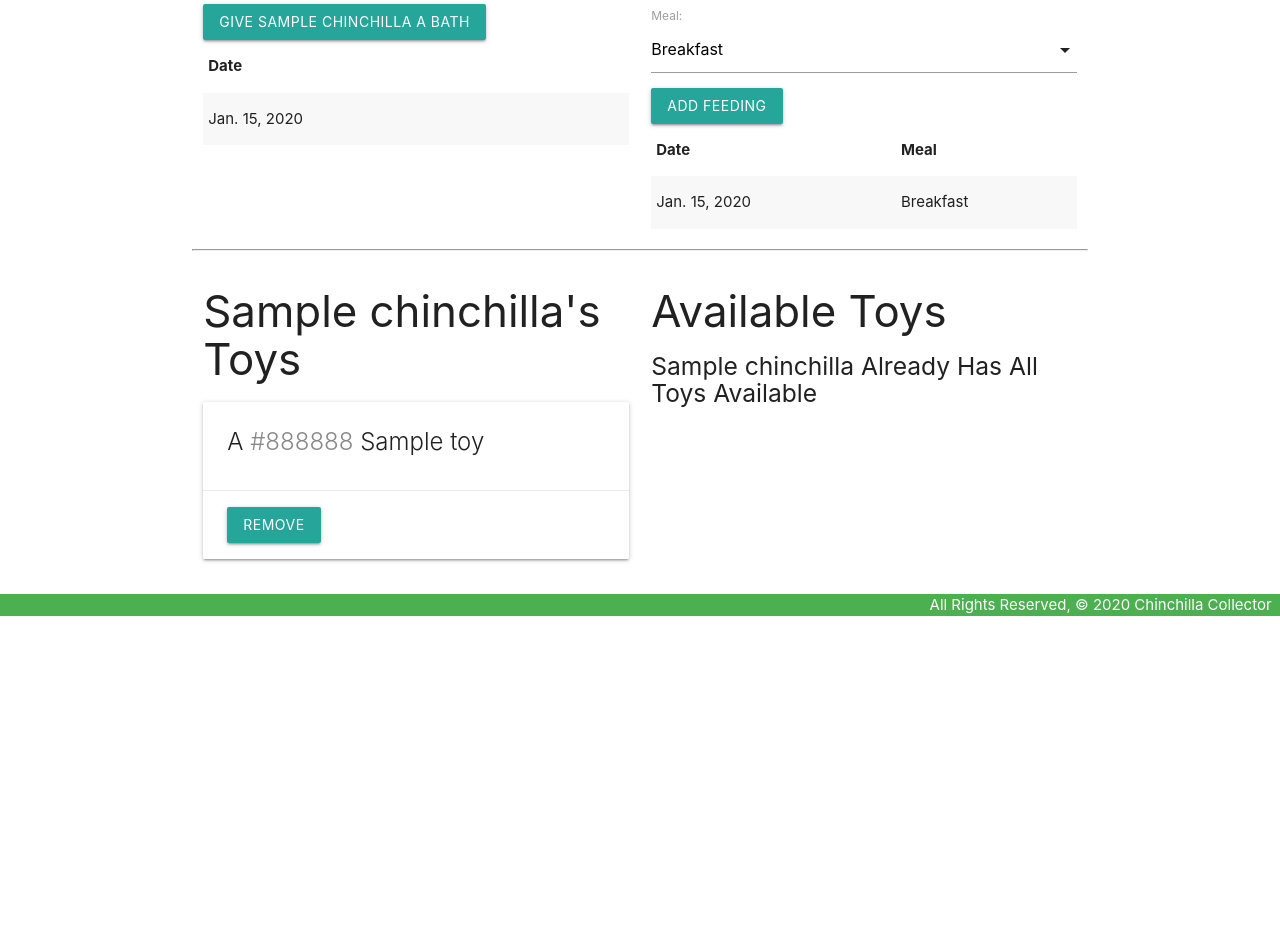
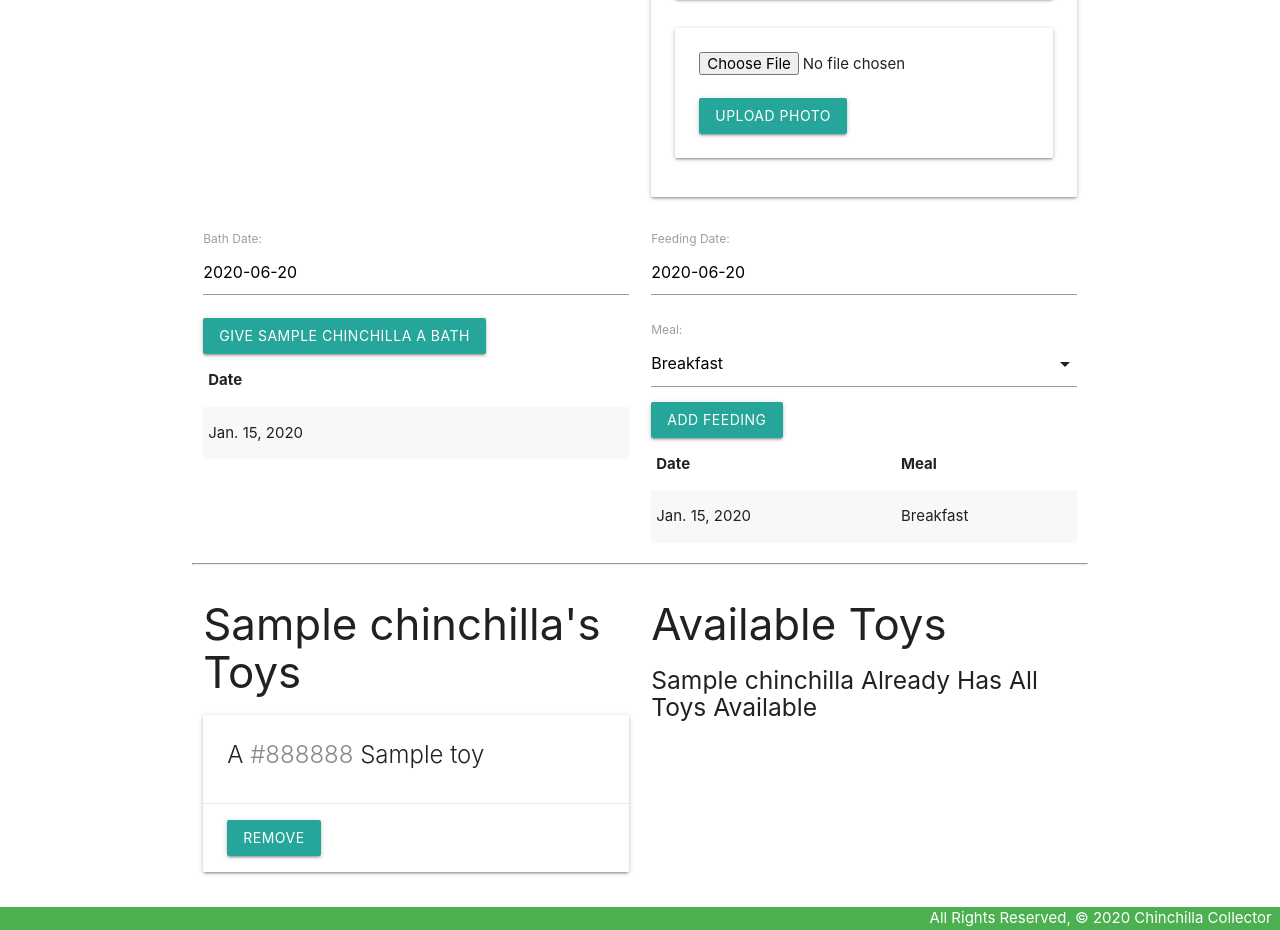
Before and after one commit to kimberlyalord/chinchilla_collector, a Django app: page /chinchillas/1/ in a window 1280 px wide. Shown: the part 536-1466 px from the top of the page. Before the commit the page ends 1152 px from the top, so only its background shows below. Run offline with Django 3.2, Linux system fonts and the light colour scheme; tables that the repository leaves empty hold one stand-in row (values such as "Sample post").

Commit message:
Finish Add Photo functionality

```diff
--- a/main_app/models.py
+++ b/main_app/models.py
@@ -56,3 +56,10 @@ class Bath(models.Model):
 
     class Meta:
         ordering = ['-date']
+
+class Photo(models.Model):
+    url = models.CharField(max_length=300)
+    chinchilla = models.ForeignKey(Chinchilla, on_delete=models.CASCADE)
+
+    def __str__(self):
+        return f"Photo for chinchilla_id: {self.chinchilla_id} @{self.url}"
--- a/main_app/templates/chinchillas/detail.html
+++ b/main_app/templates/chinchillas/detail.html
@@ -4,7 +4,7 @@
 <h1>Chinchilla Details</h1>
 
 <div class="row">
-    <div class="col s12">
+    <div class="col s6">
         <div class="card">
             <div class="card-content">
                 <span class="card-title">{{ chinchilla.name }}</span>
@@ -15,6 +15,24 @@
             <div class="card-action">
                 <a href="{% url 'chinchillas_update' chinchilla.id %}">Edit</a>
                 <a href="{% url 'chinchillas_delete' chinchilla.id %}">Delete</a>
+            </div>
+        </div>
+    </div>
+    <div class="col s6">
+        <div class="card">
+            <div class="card-content">
+                {% for photo in chinchilla.photo_set.all %}
+                <img class="responsive-img card-panel" src="{{photo.url}}">
+                {% empty %}
+                <div class="card-panel teal-text center-align">No Photos Uploaded</div>
+                {% endfor %}
+                <form action="{% url 'add_photo' chinchilla.id %}" enctype="multipart/form-data" method="POST"
+                    class="card-panel">
+                    {% csrf_token %}
+                    <input type="file" name="photo-file">
+                    <br><br>
+                    <input type="submit" class="btn" value="Upload Photo">
+                </form>
             </div>
         </div>
     </div>
--- a/main_app/urls.py
+++ b/main_app/urls.py
@@ -11,6 +11,7 @@ urlpatterns = [
     path('chinchillas/<int:pk>/delete/', views.ChinchillaDelete.as_view(), name='chinchillas_delete'),
     path('chinchillas/<int:chinchilla_id>/add_bath/', views.add_bath, name='add_bath'),
     path('chinchillas/<int:chinchilla_id>/add_feeding/', views.add_feeding, name='add_feeding'),
+    path('chinchillas/<int:chinchilla_id>/add_photo/', views.add_photo, name='add_photo'),
     path('chinchillas/<int:chinchilla_id>/add_toy/<int:toy_id>/', views.add_toy, name='add_toy'),
     path('chinchillas/<int:chinchilla_id>/remove_toy/<int:toy_id>/', views.remove_toy, name='remove_toy'),
     path('toys/', views.ToyList.as_view(), name='toys_index'),
--- a/main_app/views.py
+++ b/main_app/views.py
@@ -1,9 +1,13 @@
 from django.shortcuts import render, redirect
 from django.views.generic import ListView, DetailView
 from django.views.generic.edit import CreateView, UpdateView, DeleteView
-from .models import Chinchilla, Toy
+from .models import Chinchilla, Toy, Photo
 from .forms import BathForm, FeedingForm
+import uuid
+import boto3
 
+S3_BASE_URL = 'https://s3-us-west-1.amazonaws.com/'
+BUCKET = 'catcollector-sei-cc-8'
 
 def home(request):
     return render(request, 'home.html')
@@ -54,6 +58,20 @@ def add_feeding(request, chinchilla_id):
         new_feeding.save()
     return redirect('detail', chinchilla_id=chinchilla_id)
 
+def add_photo(request, chinchilla_id):
+    photo_file = request.FILES.get('photo-file', None)
+    if photo_file:
+        s3 = boto3.client('s3')
+        key = uuid.uuid4().hex[:6] + photo_file.name[photo_file.name.rfind('.'):]
+        try:
+            s3.upload_fileobj(photo_file, BUCKET, key)
+            url = f"{S3_BASE_URL}{BUCKET}/{key}"
+            photo = Photo(url=url, chinchilla_id=chinchilla_id)
+            photo.save()
+        except:
+            print('An error occurred uploading file to S3')
+    return redirect('detail', chinchilla_id=chinchilla_id)
+
 class ToyList(ListView):
     model = Toy
 
```
Also changed, not shown: main_app/admin.py (+5 -2 lines), main_app/migrations/0005_photo.py (added).
